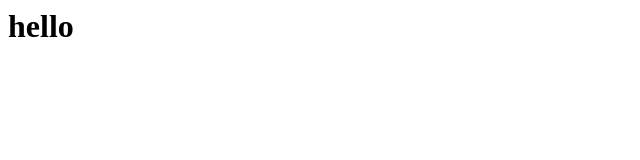
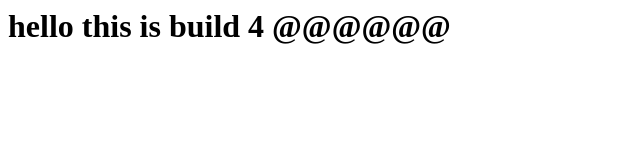
Before and after one commit to korraprolu/devsecops, a plain HTML site: page index.html in a window 1280 px wide. Shown: the whole page, without its empty margins (0-640 px from the left). Drawn offline with Linux system fonts and the light colour scheme.

Commit message:
Update index.html

```diff
--- a/index.html
+++ b/index.html
@@ -1 +1 @@
-<h1> hello</h1>
+<h1> hello this is build 4 @@@@@@ </h1>
```
